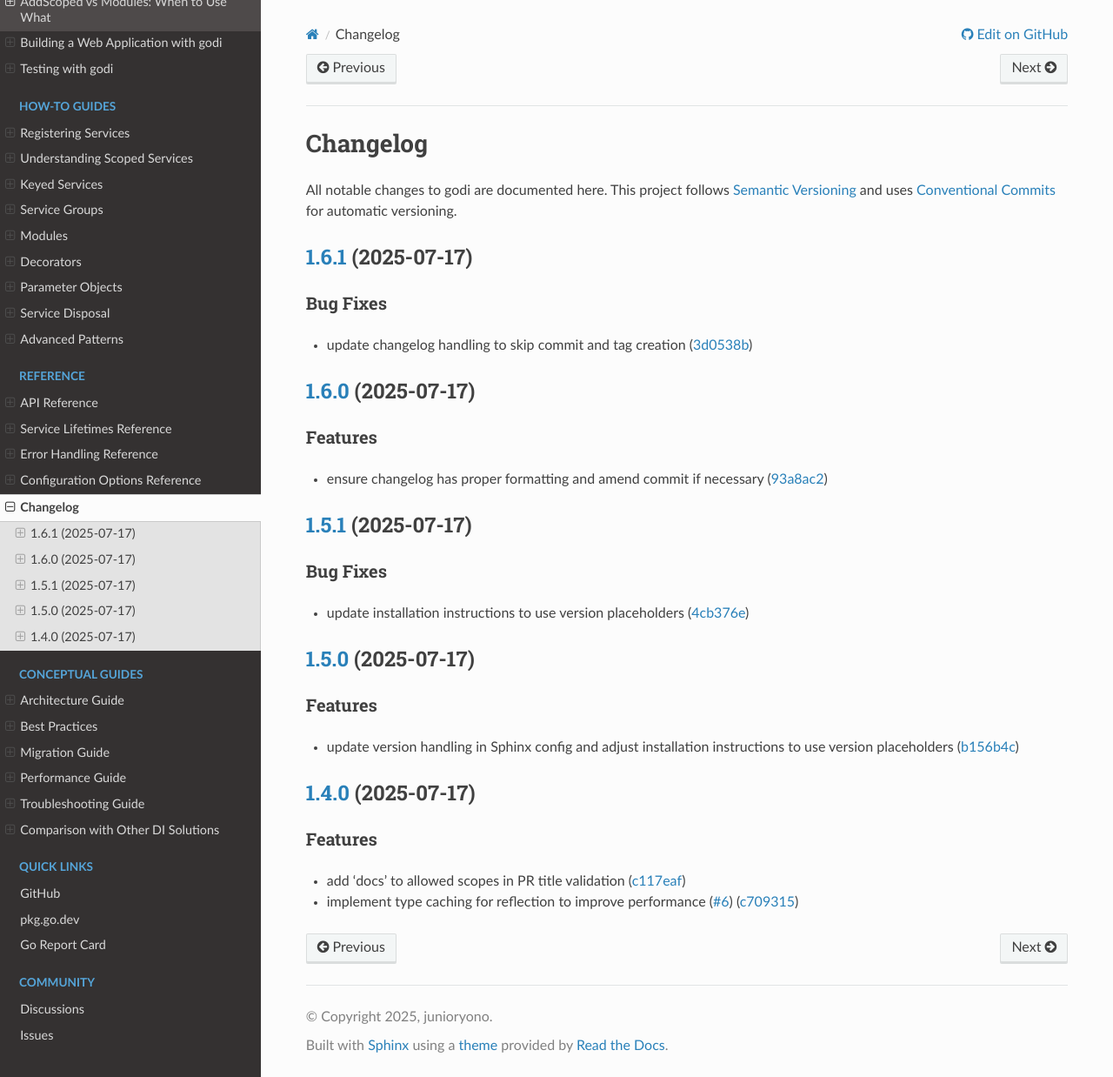
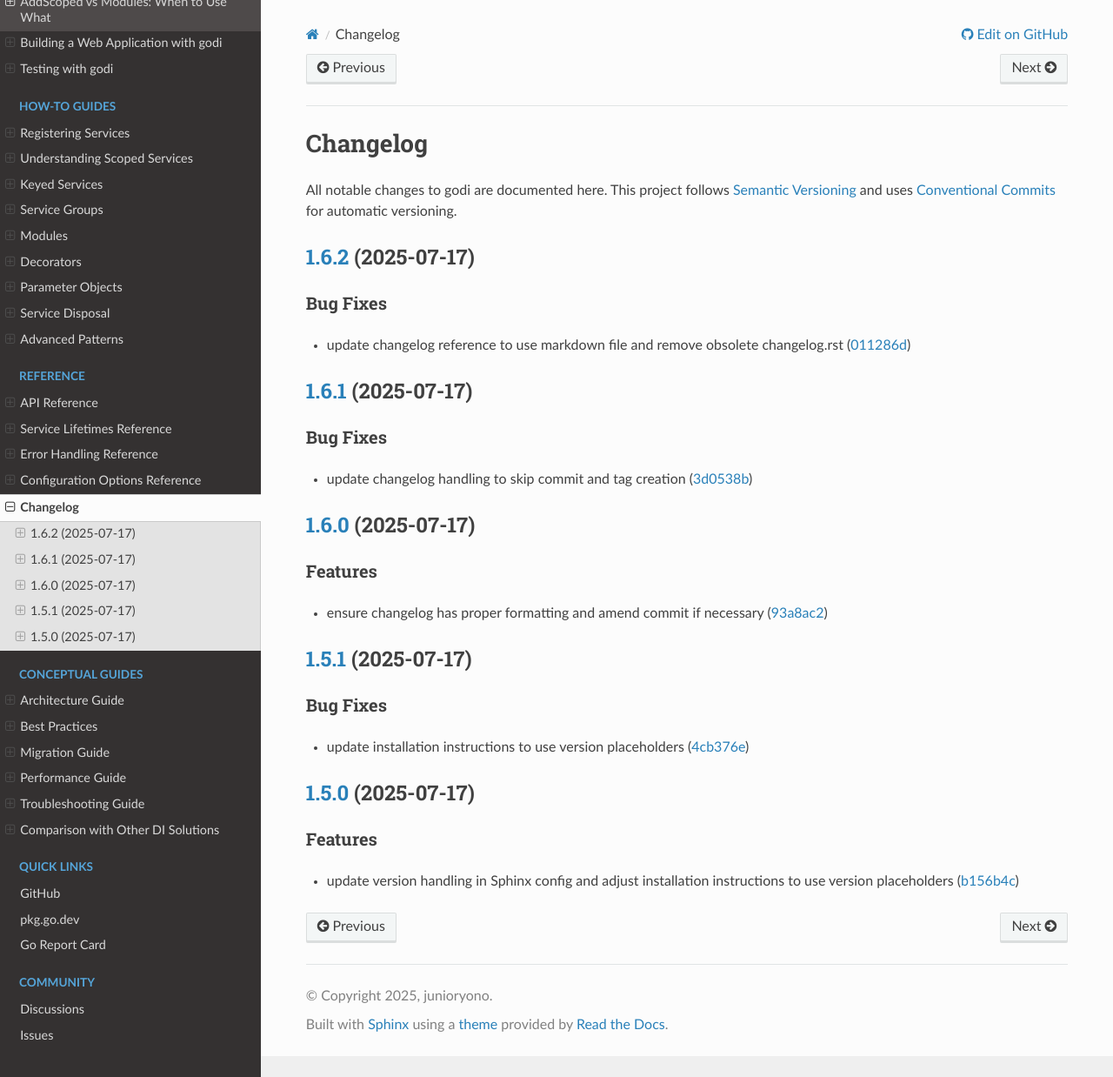
Before and after one commit to junioryono/godi, a Sphinx documentation site: the page built from docs/reference/changelog.md, in a window 1280 px wide and 1238 px high. Shown: the whole window at 87% size. Built offline with Sphinx 7.4.7 and the Read the Docs theme 3.1.0, drawn with Linux system fonts in a browser that asks for light colours.

Commit message:
chore(release): v1.6.2 [skip ci]
- Update changelog
- Bump version

```diff
--- a/docs/reference/changelog.md
+++ b/docs/reference/changelog.md
@@ -1,6 +1,15 @@
 # Changelog
 
 All notable changes to godi are documented here. This project follows [Semantic Versioning](https://semver.org/) and uses [Conventional Commits](https://www.conventionalcommits.org/) for automatic versioning.
+
+## [1.6.2](https://github.com/junioryono/godi/compare/v1.6.1...v1.6.2) (2025-07-17)
+
+
+### Bug Fixes
+
+* update changelog reference to use markdown file and remove obsolete changelog.rst ([011286d](https://github.com/junioryono/godi/commit/011286d1d97e29700ad36fea2a2a28fa9c395202))
+
+
 
 ## [1.6.1](https://github.com/junioryono/godi/compare/v1.6.0...v1.6.1) (2025-07-17)
 
@@ -35,13 +44,3 @@ All notable changes to godi are documented here. This project follows [Semantic
 ### Features
 
 * update version handling in Sphinx config and adjust installation instructions to use version placeholders ([b156b4c](https://github.com/junioryono/godi/commit/b156b4ca0e662540634442f0dca58674b80ada04))
-
-
-
-## [1.4.0](https://github.com/junioryono/godi/compare/v1.3.3...v1.4.0) (2025-07-17)
-
-
-### Features
-
-* add 'docs' to allowed scopes in PR title validation ([c117eaf](https://github.com/junioryono/godi/commit/c117eafad73fb0eba32474c19aed761f8b5293d4))
-* implement type caching for reflection to improve performance ([#6](https://github.com/junioryono/godi/issues/6)) ([c709315](https://github.com/junioryono/godi/commit/c7093154270807b12e8c792aa47cdd3fc6957f8d))
```
